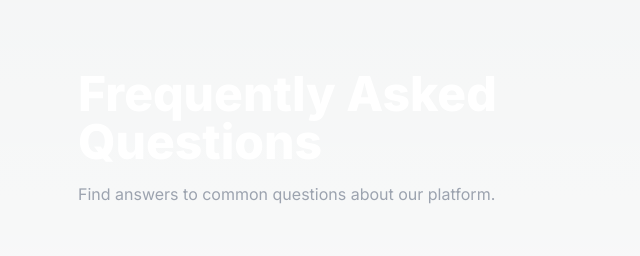
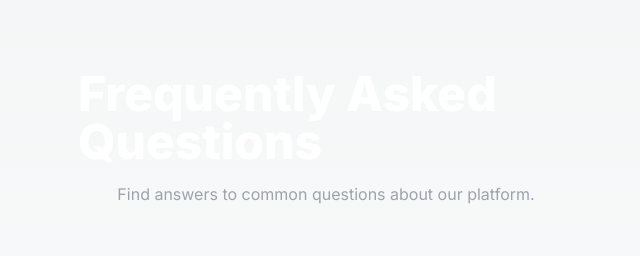
Before and after one commit to Trend20/UISimplified, a Next.js app: page / in a window 1280 px wide. Shown: the part 3082-3338 px from the top of the page, without its empty margins (314-954 px from the left). Built offline with nearby package versions, Linux system fonts and the light colour scheme.

Commit message:
features alignment fix

```diff
--- a/components/faq/FrequentlyAskedQuestions.tsx
+++ b/components/faq/FrequentlyAskedQuestions.tsx
@@ -14,7 +14,7 @@
     };
     return (
         <div className="w-full md:w-3/4 lg:w-1/2 mx-auto flex flex-col justify-center items-center p-4 md:p-6">
-            <div className="max-w-xl">
+            <div className="w-full flex flex-col justify-center items-center">
                 <h2 className="text-3xl font-extrabold text-white sm:text-5xl">Frequently Asked Questions</h2>
 
                 <p className="mt-4 text-gray-400">
```
